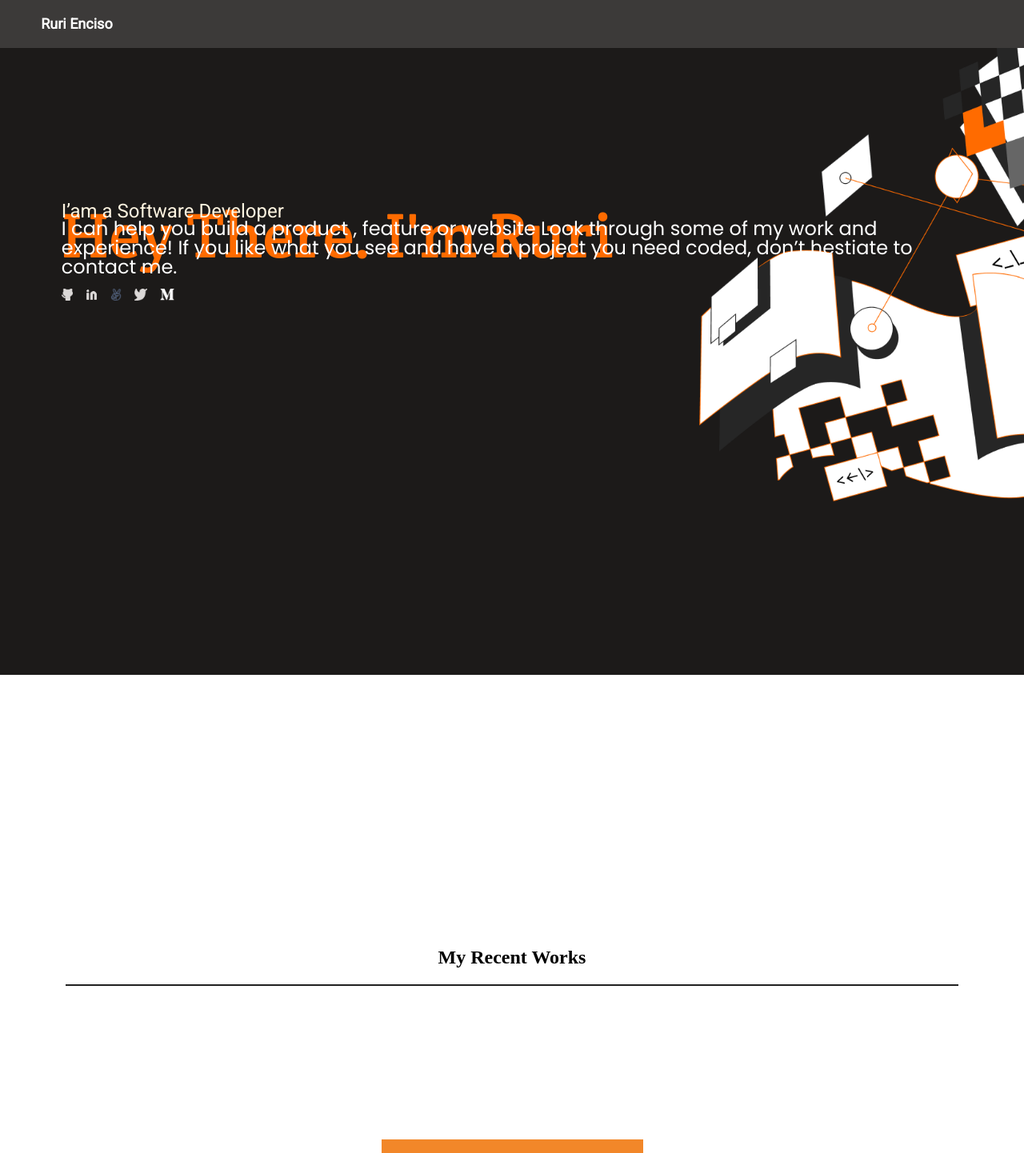
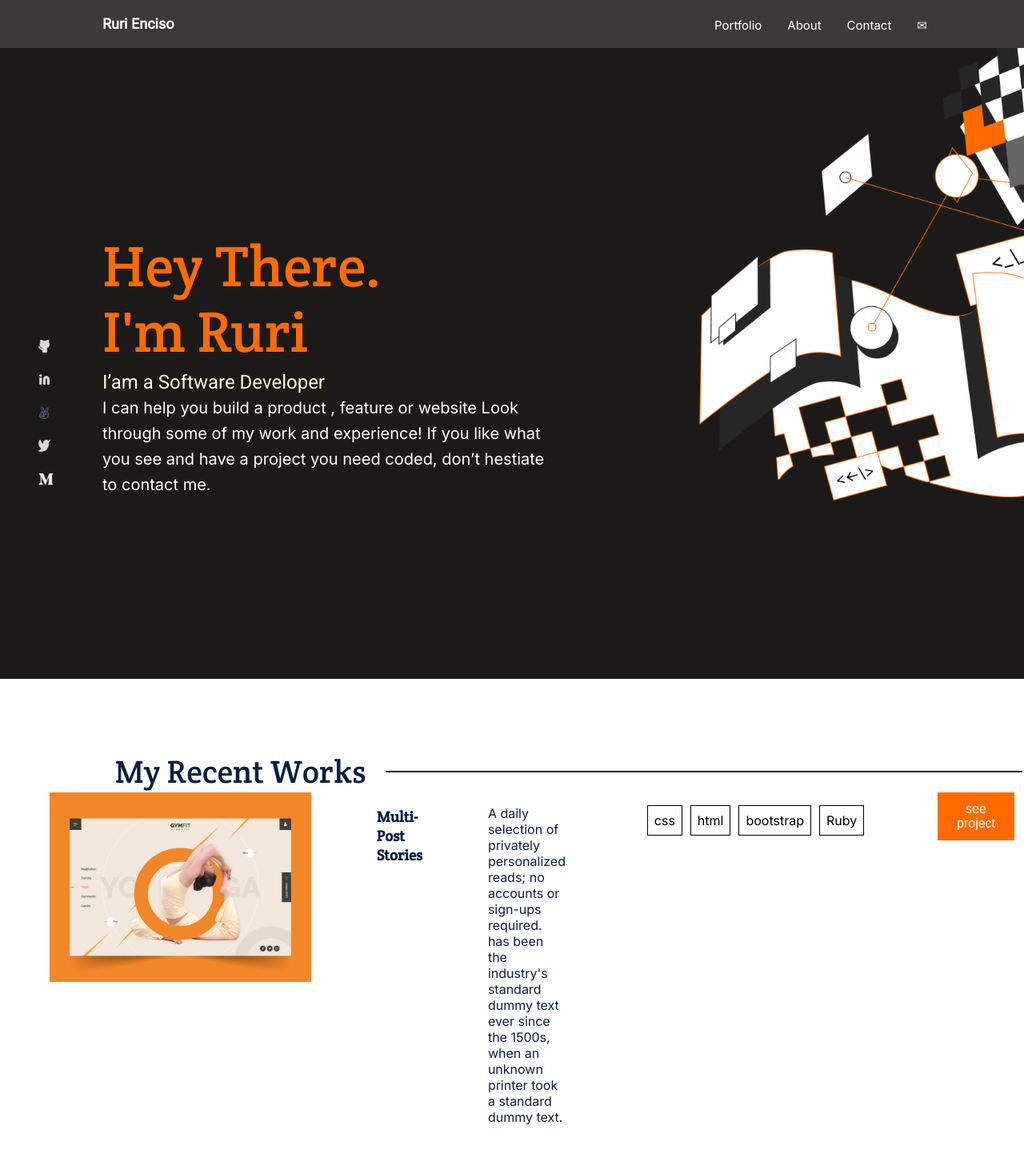
Before and after one commit to RuriEnciso/Portfolio-setup-and-mobile, a plain HTML site: page index.html in a window 1280 px wide. Shown: the top 1442 px of the page at 80% size. Drawn offline with Linux system fonts and the light colour scheme; files whose address does not match are found by name.

```diff
--- a/index.html
+++ b/index.html
@@ -15,9 +15,17 @@
         <a class ="menuLogo"><p>Ruri Enciso</p></a>
         <div class="menuIcon">
             <nav>
+                <div class="mobile-nav">
                     <div class="menuLvl"></div>
                     <div class="menuLvl"></div>
                     <div class="menuLvl"></div>
+                </div>
+                <div class="dekstop-nav">
+                    <li>Portfolio</li>
+                    <li>About</li>
+                    <li>Contact</li>
+                    <li class="envelope">✉</li>
+                </div>
             </nav>
         </div>
     </header>
@@ -36,8 +44,11 @@
     </section>
     <section class="middle-main">
         <section class="recent-works">
+            <div class="line-and-works">
                 <h2>My Recent Works</h2>
                 <hr class="first-line">
+            </div>
+            <div class="featured-img">
                 <a><img src="./images/yoga.png"></a>
                 <h3>Multi-Post Stories</h3>
                 <p class="post-description">A daily selection of privately personalized reads; no accounts or sign-ups required. has been the industry's standard dummy text ever since the 1500s, when an unknown printer took a standard dummy text.</p>
@@ -48,6 +59,8 @@
                     <li>Ruby</li>
                 </ul>
                 <button class="recent-button" type="button">see project</button>
+            </div>
+
         </section>
         <section class="container">
             <h2 class="project-tittle" >Profesional Art Printing Data</h2>
--- a/styles.css
+++ b/styles.css
@@ -20,7 +20,7 @@
   font-weight: 700;
   font-size: 18px;
   line-height: 24px;
-  padding-left: 4%;
+  padding-left: 10%;
 }
 
 .menuIcon {
@@ -40,7 +40,7 @@
 }
 
 .homeContent {
-  padding-left: 16%;
+  padding-left: 10%;
   padding-right: 16%;
   padding-top: 0.5%;
   background-image: url(./images/illustration-header-mobile.png);
@@ -61,7 +61,7 @@
 
 .subtitle {
   color: #fff5e1;
-  margin-top: -14%;
+  margin-top: -5%;
   padding-bottom: 10px;
   font-family: 'Roboto', sans-serif;
   font-size: 24px;
@@ -69,7 +69,7 @@
 }
 
 .contentPara {
-  font-family: 'Poppins', sans-serif;
+  font-family: 'Inter', sans-serif;
   font-weight: 400;
   font-size: 16px;
   line-height: 24px;
@@ -274,7 +274,8 @@
   border-radius: 10px;
 }
 
-@media screen and (min-width: 375px) {
+/*@media screen and (max-width: 768px) {*/
+
   .homeContent {
     padding-left: 6%;
     padding-right: 6%;
@@ -295,7 +296,7 @@
   }
 
   .contentPara {
-    margin-top: -7%;
+    margin-top: -5%;
     font-size: 1rem;
   }
 
@@ -480,11 +481,49 @@
     width: 87%;
     background: #dbd8d7;
   }
+@media screen and (max-width: 768px) {
+  .dekstop-nav{
+    display: none;
+  }
 }
 
 @media screen and (min-width: 768px) {
+  .dekstop-nav {
+    display: flex;
+    flex-direction: row;
+    align-items: center;
+    list-style-type: none;
+    padding: 0;
+    gap: 8px;
+    position: absolute;
+    width: 255px;
+    height: 40px;
+    right: 120px;
+    top: calc(50% - 60px / 2);
+  }
+
+  .dekstop-nav li {
+    height: 20px;
+    color: #fff;
+    font-family: "Inter", serif;
+    font-style: normal;
+    font-weight: 500;
+    font-size: 15px;
+    line-height: 20px;
+    padding: 10px 12px;
+    gap: 10px;
+    width: 83px;
+  }
+
+  .mobile-nav {
+    display: none;
+  }
+
   .homeContent {
     padding-top: 30px;
+    padding-left: 10%;
+    padding-right: 16%;
+    padding-bottom: 200px;
     background-image: url(./images/Illustration-header.png);
     background-repeat: no-repeat;
     background-size: 40%;
@@ -492,22 +531,95 @@
   }
 
   .homeContent h1 {
-    font-size: 5rem;
-    line-height: 95px;
-    padding-top: 8%;
+    width: 460px;
+    height: 160px;
+    font-family: 'Crete Round';
+    font-style: normal;
+    font-weight: 400;
+    font-size: 72px;
+    line-height: 82px;
+  }
+
+  .subtitle {
+
   }
 
   .contentPara {
     margin-top: -3%;
     font-size: 1.5rem;
+    font-family: 'Inter', sans-serif;
+    font-size: 20px;
+    line-height: 32px;
+    width: 566px;
+    height: 123px;
   }
 
   .homeContent ul {
     list-style-type: none;
-    margin-left: -3.5%;
+    margin-left: -7.5rem;
+    margin-top: -14.6rem;
+    display: flex;
+    flex-direction: column;
+    height: 230px;
+    justify-content: space-evenly;
   }
 
-  .menuIcon {
-    display: none;
+  .middle-main {
+    padding-top: 7%;
+    background-color: #fff;
+    display: grid;
+    place-items: center;
+  }
+
+  .line-and-works {
+    display: flex;
+    flex-direction: row;
+    align-items: center;
+    padding: 0px;
+    margin-left: 7%;
+    gap: 24px;
+    width: 1133px;
+    height: 52px;
+    flex: none;
+    order: 0;
+    flex-grow: 0
+  }
+
+  .line-and-works h2 {
+    width: 315px;
+    height: 52px;
+    font-family: 'Crete Round';
+    font-style: normal;
+    font-weight: 400;
+    font-size: 40px;
+    line-height: 52px;
+    display: flex;
+    align-items: center;
+    color: #091E42;
+    flex: none;
+    order: 0;
+    flex-grow: 0;
+  }
+
+  .first-line {
+    margin: auto;
+    width: 794px;
+    height: 0px;
+    border: 1px solid #212121;
+    flex: none;
+    order: 1;
+    flex-grow: 0;
+  }
+
+  .featured-img {
+    display: flex;
+    align-items: flex-start;
+    padding: 0px;
+    gap: 24px;
+
+    width: 1156px;
+    height: 448px;
+    left: -1px;
+    top: 0px;
   }
 }
```
Also changed, not shown: images/Union.png (added), images/envelope.png (added). Lines whose indentation alone changed are shown as unchanged.
